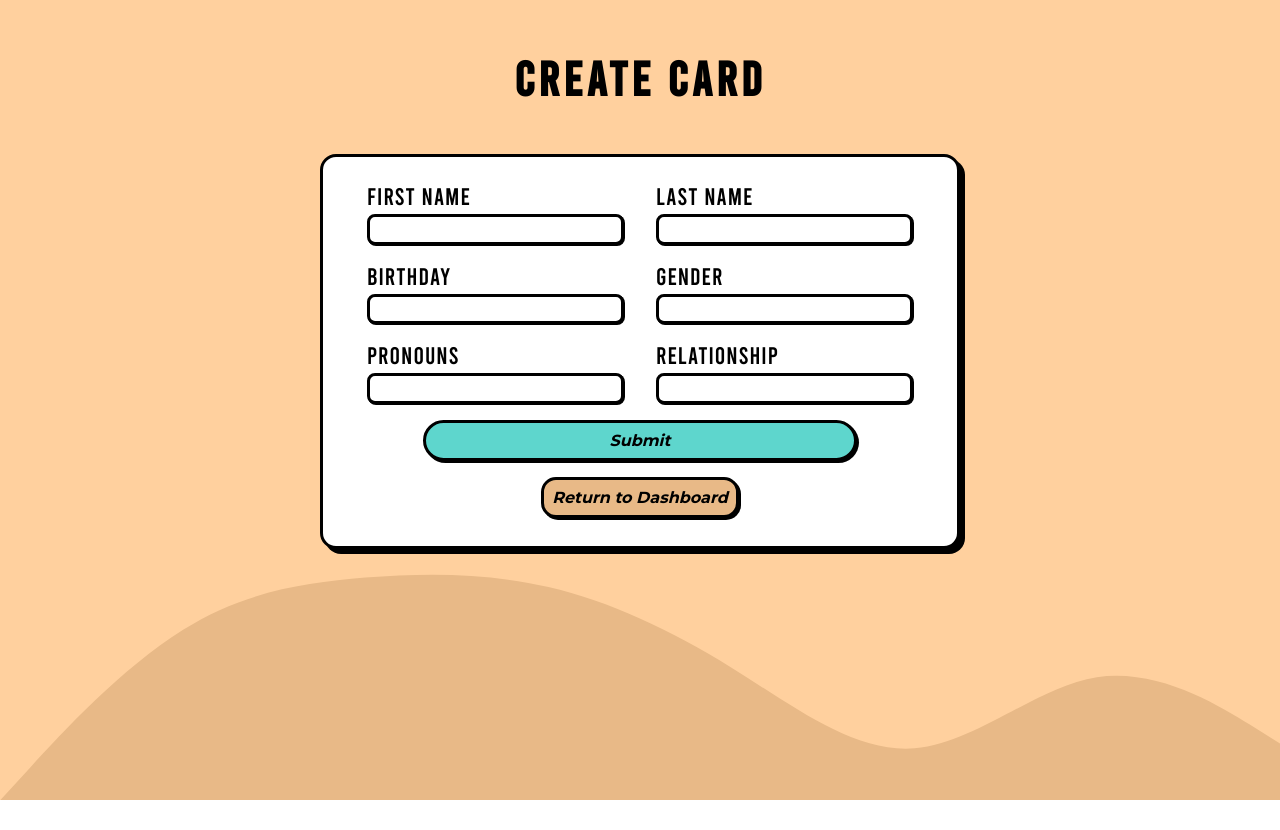
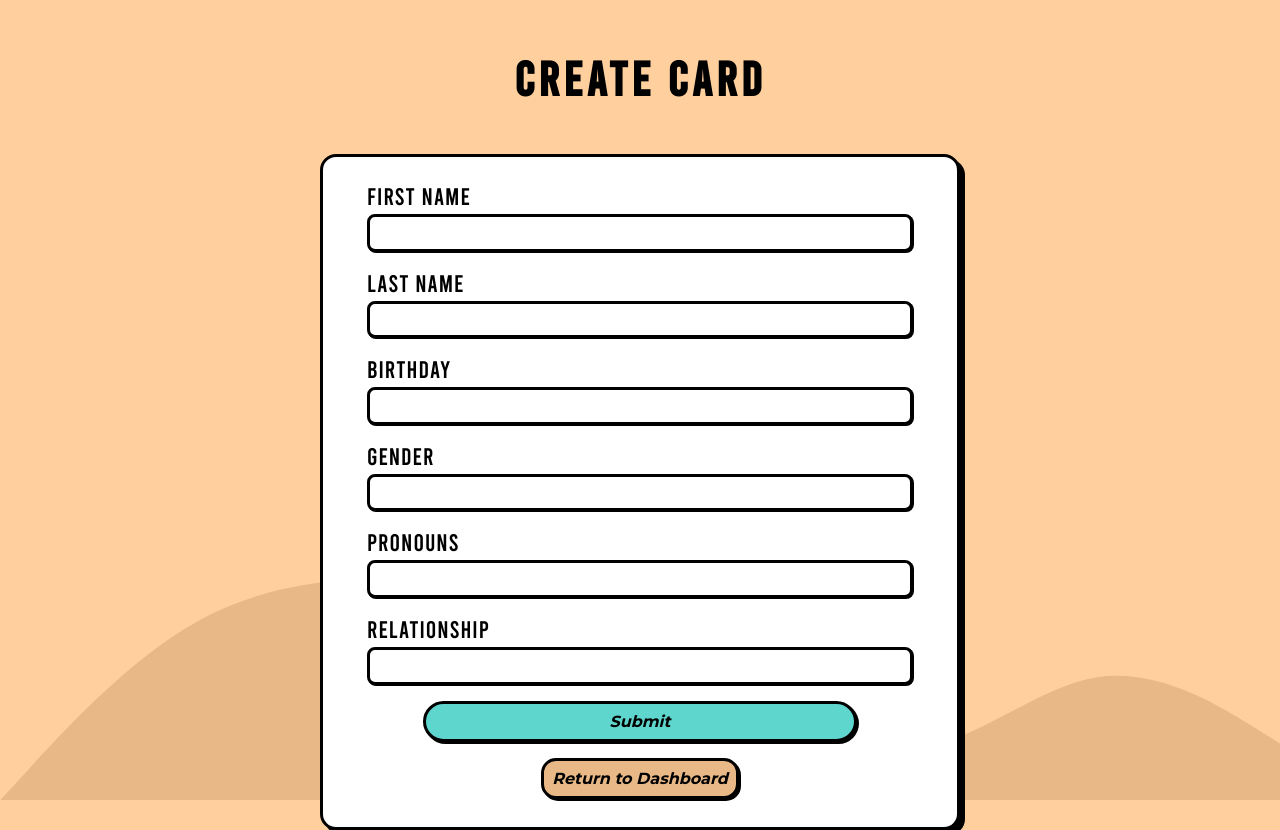
Before and after one commit to isaacruiz0/Front-End-Remembrance, a React (Create React App) app: page /createperson in a window 1280 px wide. Before the commit the page ends 800 px from the top, so only its background shows below. Built offline with nearby package versions, Linux system fonts and the light colour scheme.

Commit message:
made create person more responsive

```diff
--- a/src/Components/createPerson/CreatePerson.jsx
+++ b/src/Components/createPerson/CreatePerson.jsx
@@ -150,8 +150,9 @@
                 </div>
               </form>
             </div>
+            <svg className='bottomSvg' xmlns="http://www.w3.org/2000/svg" viewBox="0 0 1440 320"><path fill="#E8B987" fill-opacity="1" d="M0,320L34.3,282.7C68.6,245,137,171,206,128C274.3,85,343,75,411,69.3C480,64,549,64,617,80C685.7,96,754,128,823,170.7C891.4,213,960,267,1029,261.3C1097.1,256,1166,192,1234,181.3C1302.9,171,1371,213,1406,234.7L1440,256L1440,320L1405.7,320C1371.4,320,1303,320,1234,320C1165.7,320,1097,320,1029,320C960,320,891,320,823,320C754.3,320,686,320,617,320C548.6,320,480,320,411,320C342.9,320,274,320,206,320C137.1,320,69,320,34,320L0,320Z"></path></svg>
         </main>
-        <svg className='bottomSvg' xmlns="http://www.w3.org/2000/svg" viewBox="0 0 1440 320"><path fill="#E8B987" fill-opacity="1" d="M0,320L34.3,282.7C68.6,245,137,171,206,128C274.3,85,343,75,411,69.3C480,64,549,64,617,80C685.7,96,754,128,823,170.7C891.4,213,960,267,1029,261.3C1097.1,256,1166,192,1234,181.3C1302.9,171,1371,213,1406,234.7L1440,256L1440,320L1405.7,320C1371.4,320,1303,320,1234,320C1165.7,320,1097,320,1029,320C960,320,891,320,823,320C754.3,320,686,320,617,320C548.6,320,480,320,411,320C342.9,320,274,320,206,320C137.1,320,69,320,34,320L0,320Z"></path></svg>
+
     </div>
   )
 }
--- a/src/Components/createPerson/createPerson.scss
+++ b/src/Components/createPerson/createPerson.scss
@@ -5,7 +5,9 @@
     letter-spacing: 1px;
     overflow: auto;
     padding: 0;
-
+    svg{
+        z-index: 0;
+    }
     span{
         background-color: #E8B987;
         position: absolute;
@@ -15,7 +17,7 @@
         font-size: 2rem;
         border: solid 3.5px;
 
-        z-index: 1000;
+
         pointer-events: none;
         user-select: none;
         transition: opacity .25s ease-in-out;
@@ -31,10 +33,15 @@
         align-items: center;
         justify-content: center;
         flex-direction: column;
+        z-index: 2;
 
         .person-box{
             // padding: 0 7.5%;
             width: 100%;
+            z-index: 1000;
+            @media screen and (max-width: 700px){
+                padding: 1rem;
+            }
             header{
                 padding:1rem;
                 h1{
@@ -56,6 +63,7 @@
                 row-gap: 1rem;
                 padding: 1.75rem;
                 padding-top: 0;
+                z-index: 100000;
 
                 justify-content: center;
                 height: 100%;
@@ -76,6 +84,11 @@
                         flex-grow: 1;
                         padding: 0rem 1rem;
                         gap: .25rem;
+
+                        @media screen and (max-width: 700px){
+                            width: 50%;
+                            padding: 0rem .5rem;
+                        }
                         input{
                             width: 100%;
 
@@ -83,12 +96,16 @@
                             border: solid black 3px;
                             border-radius: .5rem;
                             padding: .3rem;
+                            font-size: 1.15rem;
+                            @media screen and (max-width: 700px){
+                                font-size: 1rem;
+                            }
                         }
                         label{
                             margin-right: auto;
                             display: flex;
                             margin-top: .5rem;
-                            font-size: 1rem;
+                            font-size: 1,25rem;
                             @media screen and (min-width: 700px){
                                 font-size: 1.5rem;
                                 margin-top: 1rem;
```
